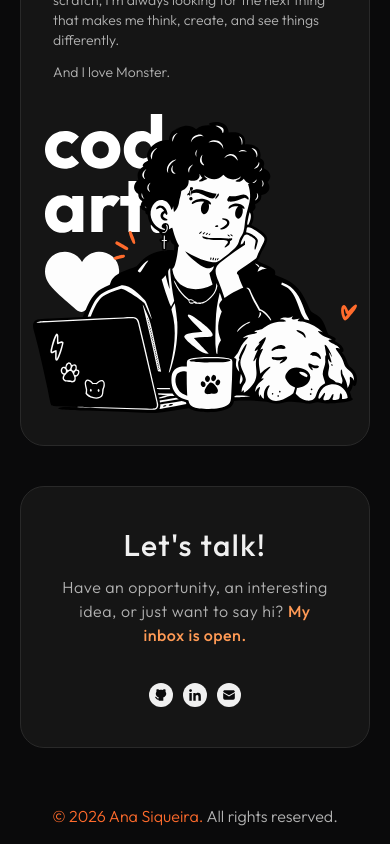
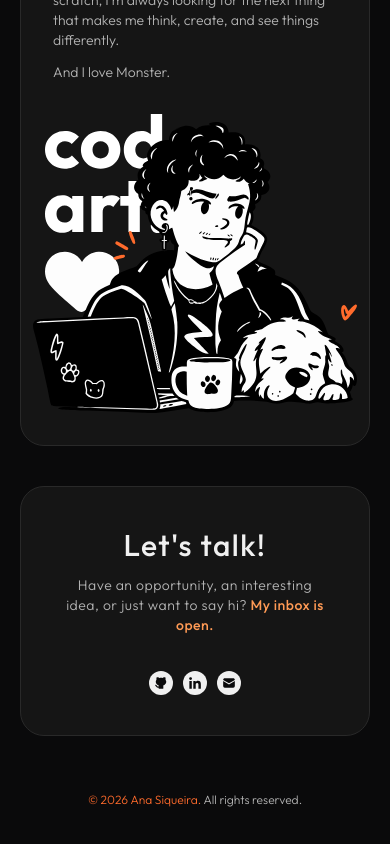
Before and after one commit to itsmesiq/portfolio, a Next.js app: page / in a window 390 px wide. Shown: the part 3414-4258 px from the top of the page. Built offline with nearby package versions, Linux system fonts and the light colour scheme; no server answers.

Commit message:
feat: adjust text sizes in Footer component for improved readability

```diff
--- a/src/components/Footer.tsx
+++ b/src/components/Footer.tsx
@@ -5,7 +5,7 @@ export function Footer() {
         <footer className="w-full min-w-0">
             <div className="mb-10 flex w-full flex-col items-center rounded-3xl border border-stroke bg-surface p-10 xl:mb-20">
                 <h2 className="text-3xl font-medium tracking-[1.5px]">Let&apos;s talk!</h2>
-                <p className="py-3 text-center text-base font-light tracking-[0.5px] text-muted">
+                <p className="py-3 text-center text-sm font-light tracking-[0.5px] text-muted lg:text-base">
                     Have an opportunity, an interesting idea, or just want to say hi?{' '}
                     <span className="font-medium text-accent">My inbox is open.</span>
                 </p>
@@ -40,7 +40,7 @@ export function Footer() {
                 </div>
             </div>
             <div className="flex w-full items-center justify-center py-4">
-                <p className="text-base font-light text-muted">
+                <p className="text-xs font-light text-muted md:text-base">
                     <span className="text-primary">
                         &copy; {new Date().getFullYear()} Ana Siqueira.
                     </span>{' '}
```
